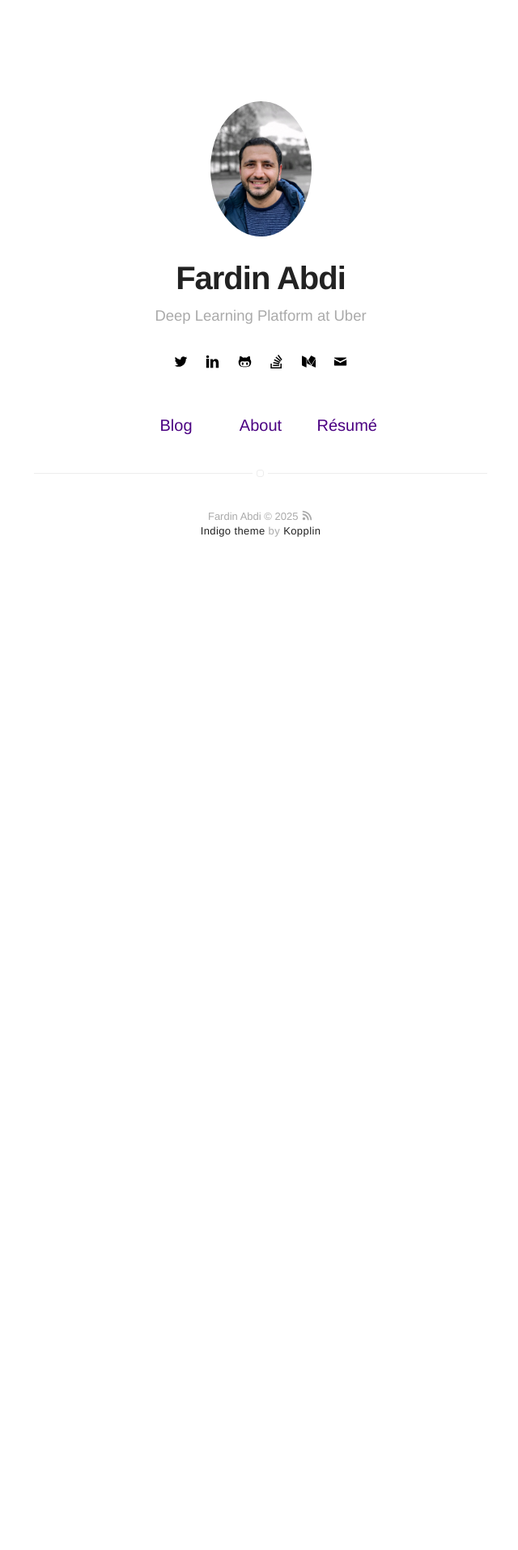
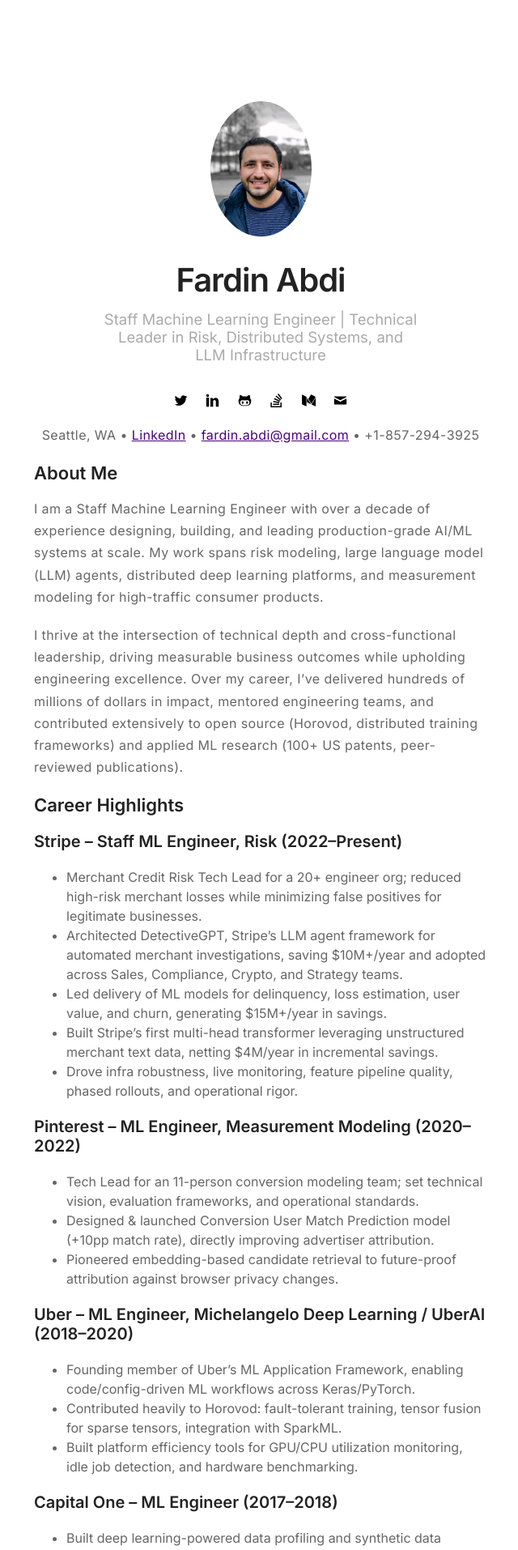
Before and after one commit to abditag2/abditag2.github.io, a Jekyll site: the page built from index.md, in a window 1280 px wide. Shown: the top 1914 px of the page at 81% size, without its empty margins (318-958 px from the left). Built offline with Jekyll 4.4.1, drawn with Linux system fonts in a browser that asks for light colours; before the commit the page ends 900 px from its top, so only the background shows below that; some of the changed text lies outside the part shown.

```diff
--- a/_config.yml
+++ b/_config.yml
@@ -1,6 +1,6 @@
 # main text of home
 name: Fardin Abdi
-bio: Deep Learning Platform at Uber
+bio: Staff Machine Learning Engineer | Technical Leader in Risk, Distributed Systems, and LLM Infrastructure
 
 # twitter summary info
 # description: A blog about technology and stuff related
@@ -12,9 +12,9 @@
 
 # If you want to include your resume, set to true
 # and specify source (external or local).
-resume: true
-resume-external: true
-resume-url: https://www.dropbox.com/s/6gm026j88lgk8eo/Fardin_Abdi_Resume.pdf?dl=1
+resume: false
+resume-external: false
+resume-url:
 
 url: https://abditag2.github.io
 # your url: http://USERNAME.github.io
@@ -57,7 +57,7 @@
 authors:
     johndoe:
         name: Fardin Abdi
-        bio: A Man who travels the world eating noodles
+        bio: Staff ML Engineer focused on risk, distributed systems, and LLM infrastructure
         external-image: false
         picture: assets/images/profile.jpg
         twitter: abdabad12
@@ -81,8 +81,8 @@
 projects: false
 
 # if you don't need "about" or "blog", comment them out below
-about: true
-blog: true
+about: false
+blog: false
 
 # do you want to show the "read time" of the posts?
 read-time: true
--- a/_includes/header.html
+++ b/_includes/header.html
@@ -22,5 +22,3 @@
         {% include social-links.html %}
     </header>
 {% endif %}
-
-{% include nav.html %}
--- a/_includes/social-links.html
+++ b/_includes/social-links.html
@@ -1,42 +1,42 @@
 <div class="social-links">
     {% if site.facebook %}
-        <a class="link" data-title="facebook.com/{{ site.facebook }}" href="http://facebook.com/{{ site.facebook }}" target="_blank">
+        <a class="link" data-title="facebook.com/{{ site.facebook }}" href="https://facebook.com/{{ site.facebook }}" target="_blank">
             <svg class="icon icon-facebook"><use xlink:href="#icon-facebook"></use></svg>
         </a>
     {% endif %}
 
     {% if site.twitter %}
-        <a class="link" data-title="twitter.com/{{ site.twitter }}" href="http://twitter.com/{{ site.twitter }}" target="_blank">
+        <a class="link" data-title="twitter.com/{{ site.twitter }}" href="https://twitter.com/{{ site.twitter }}" target="_blank">
             <svg class="icon icon-twitter"><use xlink:href="#icon-twitter"></use></svg>
         </a>
     {% endif %}
 
     {% if site.google %}
-        <a class="link" data-title="plus.google.com/+{{ site.google }}" href="http://plus.google.com/+{{ site.google }}" target="_blank">
+        <a class="link" data-title="plus.google.com/+{{ site.google }}" href="https://plus.google.com/+{{ site.google }}" target="_blank">
             <svg class="icon icon-google"><use xlink:href="#icon-google"></use></svg>
         </a>
     {% endif %}
 
     {% if site.instagram %}
-        <a class="link" data-title="instagram.com/{{ site.instagram }}" href="http://instagram.com/{{ site.instagram }}" target="_blank">
+        <a class="link" data-title="instagram.com/{{ site.instagram }}" href="https://instagram.com/{{ site.instagram }}" target="_blank">
             <svg class="icon icon-instagram"><use xlink:href="#icon-instagram"></use></svg>
         </a>
     {% endif %}
 
     {% if site.pinterest %}
-        <a class="link" data-title="pinterest.com/{{ site.pinterest }}" href="http://pinterest.com/{{ site.pinterest }}" target="_blank">
+        <a class="link" data-title="pinterest.com/{{ site.pinterest }}" href="https://pinterest.com/{{ site.pinterest }}" target="_blank">
             <svg class="icon icon-pinterest"><use xlink:href="#icon-pinterest"></use></svg>
         </a>
     {% endif %}
 
     {% if site.linkedin %}
-        <a class="link" data-title="linkedin.com/in/{{ site.linkedin }}" href="http://linkedin.com/in/{{ site.linkedin }}" target="_blank">
+        <a class="link" data-title="linkedin.com/in/{{ site.linkedin }}" href="https://linkedin.com/in/{{ site.linkedin }}" target="_blank">
             <svg class="icon icon-linkedin"><use xlink:href="#icon-linkedin"></use></svg>
         </a>
     {% endif %}
 
     {% if site.youtube %}
-        <a class="link" data-title="youtube.com/{{ site.youtube }}" href="http://youtube.com/{{ site.youtube }}" target="_blank">
+        <a class="link" data-title="youtube.com/{{ site.youtube }}" href="https://youtube.com/{{ site.youtube }}" target="_blank">
             <svg class="icon icon-youtube"><use xlink:href="#icon-youtube"></use></svg>
         </a>
     {% endif %}
@@ -66,7 +66,7 @@
     {% endif %}
 
     {% if site.stackoverflow %}
-        <a class="link" data-title="stackoverflow.com/users/{{ site.stackoverflow }}" href="http://stackoverflow.com/users/{{ site.stackoverflow }}" target="_blank">
+        <a class="link" data-title="stackoverflow.com/users/{{ site.stackoverflow }}" href="https://stackoverflow.com/users/{{ site.stackoverflow }}" target="_blank">
             <svg class="icon icon-stackoverflow"><use xlink:href="#icon-stackoverflow"></use></svg>
         </a>
     {% endif %}
--- a/_layouts/default.html
+++ b/_layouts/default.html
@@ -24,6 +24,7 @@
 
     <link rel="canonical" href="{{ site.url }}{{ page.url | replace:'index.html','' }}">
     <link rel="alternate" type="application/rss+xml" title="{{ site.title }}" href="{{ site.url }}{{ "/feed.xml" }}" />
+    <link rel="stylesheet" href="https://fonts.googleapis.com/css2?family=Inter:wght@400;600&display=swap">
 
     <style>
     {% capture scss_sheet %}{% include style.scss %}{% endcapture %}
--- a/_sass/base/variables.sass
+++ b/_sass/base/variables.sass
@@ -1,4 +1,4 @@
-$fontSans: "Helvetica Neue", Helvetica, Arial, sans-serif
+$fontSans: "Inter", -apple-system, BlinkMacSystemFont, "Segoe UI", Helvetica, Arial, sans-serif
 $fontMonospace: "Consolas", Liberation Mono, Menlo, Courier, monospace
 
 $alpha: #666
--- a/_sass/components/others.sass
+++ b/_sass/components/others.sass
@@ -59,3 +59,8 @@
 
 .lost-container
     text-align: center
+
+.contact-info
+    text-align: center
+    margin: 1rem auto 2rem
+    font-size: 1.6rem
--- a/index.html
+++ /dev/null
@@ -1,4 +0,0 @@
----
-layout: page
-title: Home
----
--- /dev/null
+++ b/index.md
@@ -0,0 +1,54 @@
+---
+title: Home
+layout: page
+---
+
+<p class="contact-info">
+  Seattle, WA • <a href="https://www.linkedin.com/in/fardin-abdi/">LinkedIn</a> • <a href="mailto:fardin.abdi@gmail.com">fardin.abdi@gmail.com</a> • +1-857-294-3925
+</p>
+
+## About Me
+I am a Staff Machine Learning Engineer with over a decade of experience designing, building, and leading production-grade AI/ML systems at scale. My work spans risk modeling, large language model (LLM) agents, distributed deep learning platforms, and measurement modeling for high-traffic consumer products.
+
+I thrive at the intersection of technical depth and cross-functional leadership, driving measurable business outcomes while upholding engineering excellence. Over my career, I’ve delivered hundreds of millions of dollars in impact, mentored engineering teams, and contributed extensively to open source (Horovod, distributed training frameworks) and applied ML research (100+ US patents, peer-reviewed publications).
+
+## Career Highlights
+### Stripe – Staff ML Engineer, Risk (2022–Present)
+- Merchant Credit Risk Tech Lead for a 20+ engineer org; reduced high-risk merchant losses while minimizing false positives for legitimate businesses.
+- Architected DetectiveGPT, Stripe’s LLM agent framework for automated merchant investigations, saving $10M+/year and adopted across Sales, Compliance, Crypto, and Strategy teams.
+- Led delivery of ML models for delinquency, loss estimation, user value, and churn, generating $15M+/year in savings.
+- Built Stripe’s first multi-head transformer leveraging unstructured merchant text data, netting $4M/year in incremental savings.
+- Drove infra robustness, live monitoring, feature pipeline quality, phased rollouts, and operational rigor.
+
+### Pinterest – ML Engineer, Measurement Modeling (2020–2022)
+- Tech Lead for an 11-person conversion modeling team; set technical vision, evaluation frameworks, and operational standards.
+- Designed & launched Conversion User Match Prediction model (+10pp match rate), directly improving advertiser attribution.
+- Pioneered embedding-based candidate retrieval to future-proof attribution against browser privacy changes.
+
+### Uber – ML Engineer, Michelangelo Deep Learning / UberAI (2018–2020)
+- Founding member of Uber’s ML Application Framework, enabling code/config-driven ML workflows across Keras/PyTorch.
+- Contributed heavily to Horovod: fault-tolerant training, tensor fusion for sparse tensors, integration with SparkML.
+- Built platform efficiency tools for GPU/CPU utilization monitoring, idle job detection, and hardware benchmarking.
+
+### Capital One – ML Engineer (2017–2018)
+- Built deep learning-powered data profiling and synthetic data generation libraries (GANs/RNNs).
+- Developed C1’s first-gen deep learning experimentation infrastructure.
+
+Earlier roles include internships at Affirm (early engineering hire) and Apple.
+
+## Education
+- **Ph.D., Computer Science** – University of Illinois Urbana-Champaign
+- **B.Sc., Electrical Engineering** – University of Tehran
+
+## Selected Achievements
+- 100+ US patents & peer-reviewed publications in ML, distributed systems, and cyber-physical systems.
+- Winner, Qualcomm Innovation Fellowship (2014, $100K).
+- Finalist, Qualcomm Innovation Fellowship (2016).
+- Outstanding Student Award, University of Tehran (Top 5%).
+
+## Expertise
+**ML Specialties:** Risk modeling, LLM agents, distributed training (Horovod, MPI), embedding retrieval, time-series modeling.
+
+**Languages/Frameworks:** Python, PyTorch, TensorFlow, Keras, SparkML, C/C++.
+
+**Systems/Infra:** Distributed systems design, GPU/CPU utilization optimization, production ML deployment, experimentation platforms.
```
Also changed, not shown: _posts/2019-02-24-test.md (deleted, +0 -204 lines), about.md (deleted, +0 -13 lines), blog/index.html (deleted, +0 -29 lines), projects.html (deleted, +0 -16 lines), tags.html (deleted, +0 -49 lines), 1 other file.
